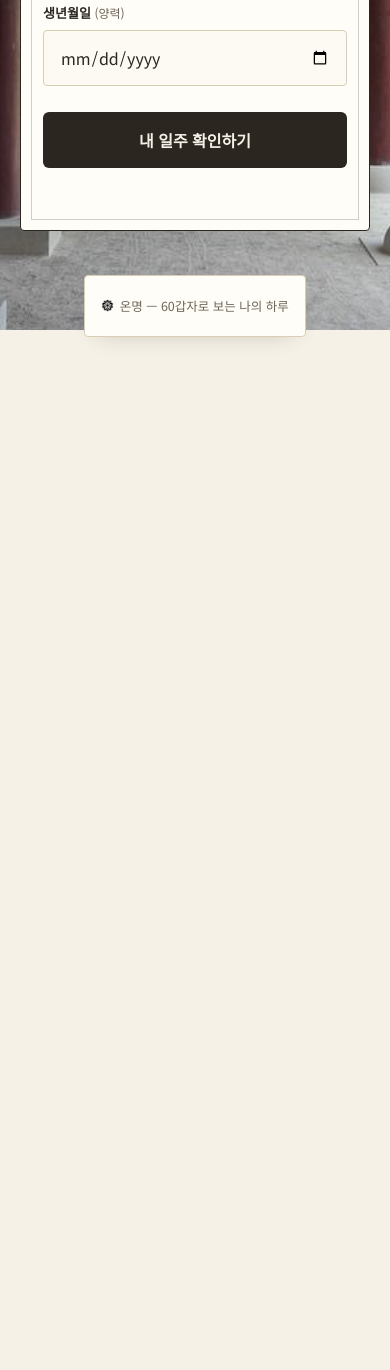
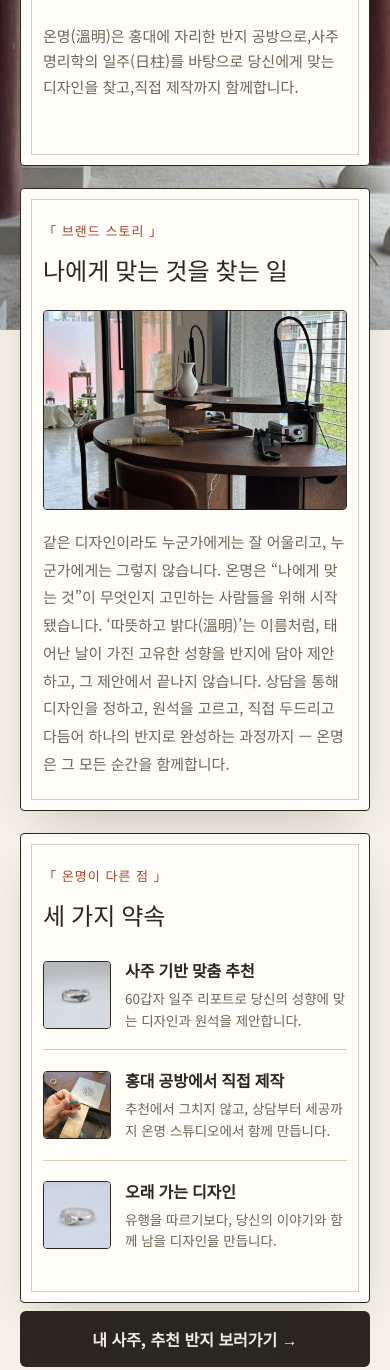
Before and after one commit to wkdrbgus12-art/ONMYEONGilju-report, a plain HTML site: page index.html in a window 390 px wide. Shown: the part 514-1884 px from the top of the page. Before the commit the page ends 891 px from the top, so only its background shows below. Drawn offline with Linux system fonts and the light colour scheme; a web font is replaced by a local one.

Commit message:
Add files via upload

```diff
--- a/index.html
+++ b/index.html
@@ -3,7 +3,7 @@
 <head>
 <meta charset="UTF-8">
 <meta name="viewport" content="width=device-width, initial-scale=1.0">
-<title>온명 · 나의 일주 리포트</title>
+<title>온명 · 사주로 찾는 나의 반지</title>
 <link rel="preconnect" href="https://fonts.googleapis.com">
 <link rel="preconnect" href="https://fonts.gstatic.com" crossorigin>
 <link href="https://fonts.googleapis.com/css2?family=Song+Myung&family=Noto+Serif+KR:wght@500;700;900&family=Noto+Sans+KR:wght@400;500;700&display=swap" rel="stylesheet">
@@ -16,68 +16,73 @@
 <div class="page">
 
   <header class="brand">
-    <img src="icon.png" alt="" class="brand-mark">
-    <span class="brand-name">온명</span>
+    <a href="index.html" class="brand-link">
+      <img src="icon.png" alt="" class="brand-mark">
+      <span class="brand-name">온명</span>
+    </a>
   </header>
 
   <main>
 
-    <!-- 입력 화면 -->
-    <section id="intro-section" class="card">
-      <p class="eyebrow">「 사주 명리 · 일주 리포트 」</p>
-      <h1>당신의 태어난 날에는<br>이미 이야기가 있습니다</h1>
-      <p class="subtitle">이름과 생년월일(양력)을 입력하면, 60갑자 중 당신의 일주를 찾아<br class="br-desktop">고유한 성향 리포트를 보여드립니다.</p>
-
-      <form id="ilju-form" autocomplete="off">
-        <div class="field">
-          <label for="name-input">이름</label>
-          <input type="text" id="name-input" placeholder="예: 홍길동" required maxlength="20">
-        </div>
-        <div class="field">
-          <label for="birth-input">생년월일 <span class="hint">(양력)</span></label>
-          <input type="date" id="birth-input" required min="1920-01-01" max="2035-12-31">
-        </div>
-        <button type="submit" class="primary-btn">
-          <span>내 일주 확인하기</span>
-        </button>
-        <p class="error-msg" id="error-msg"></p>
-      </form>
+    <!-- 히어로 -->
+    <section class="card hero-card">
+      <div class="hero-photo">
+        <img src="assets/interior-painting.jpg" alt="온명 스튜디오 내부">
+      </div>
+      <p class="eyebrow">「 사주 명리 · 반지 공방 」</p>
+      <h1>당신의 사주에서 찾은 반지,<br>손끝으로 완성하다</h1>
+      <p class="subtitle">온명(溫明)은 홍대에 자리한 반지 공방으로,<br class="br-desktop">사주 명리학의 일주(日柱)를 바탕으로 당신에게 맞는 디자인을 찾고,<br class="br-desktop">직접 제작까지 함께합니다.</p>
     </section>
 
-    <!-- 결과 화면 -->
-    <section id="result-section" class="card result-card hidden">
-      <button type="button" id="reset-btn" class="ghost-btn">&larr; 다시 입력하기</button>
+    <!-- 브랜드 스토리 -->
+    <section class="card story-card">
+      <p class="eyebrow">「 브랜드 스토리 」</p>
+      <h2>나에게 맞는 것을 찾는 일</h2>
+      <div class="story-flex">
+        <img src="assets/desk-workspace.jpg" alt="온명 작업 공간" class="story-photo">
+        <p class="story-text">
+          같은 디자인이라도 누군가에게는 잘 어울리고, 누군가에게는 그렇지 않습니다.
+          온명은 &ldquo;나에게 맞는 것&rdquo;이 무엇인지 고민하는 사람들을 위해 시작됐습니다.
+          &lsquo;따뜻하고 밝다(溫明)&rsquo;는 이름처럼, 태어난 날이 가진 고유한 성향을 반지에 담아 제안하고,
+          그 제안에서 끝나지 않습니다. 상담을 통해 디자인을 정하고, 원석을 고르고,
+          직접 두드리고 다듬어 하나의 반지로 완성하는 과정까지 &mdash; 온명은 그 모든 순간을 함께합니다.
+        </p>
+      </div>
+    </section>
 
-      <div class="result-head">
-        <p class="eyebrow" id="result-eyebrow"></p>
-        <h2 id="result-title"></h2>
+    <!-- 핵심 가치 -->
+    <section class="card values-card">
+      <p class="eyebrow">「 온명이 다른 점 」</p>
+      <h2>세 가지 약속</h2>
+
+      <div class="value-item">
+        <img src="assets/ring-flower.jpg" alt="사주 기반 맞춤 반지" class="value-thumb">
+        <div class="value-text">
+          <h3>사주 기반 맞춤 추천</h3>
+          <p>60갑자 일주 리포트로 당신의 성향에 맞는 디자인과 원석을 제안합니다.</p>
+        </div>
       </div>
 
-      <div class="report-frame">
-        <img id="result-image" alt="일주 리포트 이미지">
+      <div class="value-item">
+        <img src="assets/crafting-hand.jpg" alt="홍대 공방 직접 제작" class="value-thumb">
+        <div class="value-text">
+          <h3>홍대 공방에서 직접 제작</h3>
+          <p>추천에서 그치지 않고, 상담부터 세공까지 온명 스튜디오에서 함께 만듭니다.</p>
+        </div>
       </div>
 
-      <p class="result-note">이미지를 길게 누르거나 우클릭하여 저장할 수 있어요.</p>
+      <div class="value-item">
+        <img src="assets/ring-opal.jpg" alt="오래 가는 디자인" class="value-thumb">
+        <div class="value-text">
+          <h3>오래 가는 디자인</h3>
+          <p>유행을 따르기보다, 당신의 이야기와 함께 남을 디자인을 만듭니다.</p>
+        </div>
+      </div>
+    </section>
 
-      <a class="reserve-btn"
-         href="https://map.naver.com/p/search/%EC%98%A8%EB%AA%85/place/2033971599?c=17.81,0,0,0,dh&amp;placePath=%2Fhome%3Fbk_query%3D%EC%98%A8%EB%AA%85%26entry%3Dbmp%26from%3Dmap%26fromPanelNum%3D2%26timestamp%3D202607092041%26locale%3Dko%26svcName%3Dmap_pcv5%26searchText%3D%EC%98%A8%EB%AA%85"
-         target="_blank" rel="noopener noreferrer">
-        <svg viewBox="0 0 24 24" width="18" height="18" fill="none" stroke="currentColor" stroke-width="1.8" stroke-linecap="round" stroke-linejoin="round">
-          <path d="M12 21s-7-6.1-7-11.2A7 7 0 0 1 19 9.8C19 14.9 12 21 12 21z"/>
-          <circle cx="12" cy="9.5" r="2.4"/>
-        </svg>
-        <span>온명(홍대) 예약하러 가기</span>
-      </a>
-
-      <a class="social-btn" href="https://www.instagram.com/onmyeong_studio/" target="_blank" rel="noopener noreferrer" aria-label="온명 스튜디오 인스타그램">
-        <svg viewBox="0 0 24 24" width="20" height="20" fill="none" stroke="currentColor" stroke-width="1.7" stroke-linecap="round" stroke-linejoin="round">
-          <rect x="3" y="3" width="18" height="18" rx="5"/>
-          <circle cx="12" cy="12" r="4"/>
-          <circle cx="17.2" cy="6.8" r="1"/>
-        </svg>
-        <span>@onmyeong_studio</span>
-      </a>
-    </section>
+    <a href="report.html" class="primary-btn cta-link">
+      <span>내 사주, 추천 반지 보러가기 &rarr;</span>
+    </a>
 
   </main>
 
@@ -87,6 +92,5 @@
 
 </div>
 
-<script src="script.js"></script>
 </body>
 </html>
--- a/style.css
+++ b/style.css
@@ -52,14 +52,19 @@ html,body{
   position: relative;
   z-index: 1;
   display: inline-flex;
-  align-items:center;
-  gap:10px;
   margin-bottom: 36px;
   background: var(--paper);
   border: 1px solid var(--ink);
   border-radius: var(--radius);
   padding: 10px 18px;
   box-shadow: 0 8px 24px -12px rgba(42,38,33,0.35);
+}
+.brand-link{
+  display: inline-flex;
+  align-items: center;
+  gap: 10px;
+  text-decoration: none;
+  color: inherit;
 }
 .brand-mark{
   height: 30px;
@@ -282,3 +287,95 @@ footer{
   .card{ padding: 32px 22px; }
   .br-desktop{ display:none; }
 }
+
+/* ===== 1페이지: 브랜드 소개 ===== */
+
+.hero-card{ text-align: left; }
+
+.hero-photo{
+  margin: -46px -38px 28px;
+  border-bottom: 1px solid var(--ink);
+  overflow: hidden;
+}
+.hero-photo img{
+  display: block;
+  width: 100%;
+  height: 260px;
+  object-fit: cover;
+}
+
+.story-card, .values-card{ margin-top: 22px; }
+
+h2{
+  font-family: 'Song Myung', 'Noto Serif KR', serif;
+  font-weight: 400;
+  font-size: 24px;
+  line-height: 1.4;
+  margin: 0 0 20px;
+  color: var(--ink);
+}
+
+.story-flex{
+  display: flex;
+  flex-direction: column;
+  gap: 18px;
+}
+.story-photo{
+  width: 100%;
+  height: 200px;
+  object-fit: cover;
+  border-radius: 4px;
+  border: 1px solid var(--ink);
+}
+.story-text{
+  color: var(--ink-soft);
+  font-size: 15px;
+  line-height: 1.85;
+  margin: 0;
+}
+
+.value-item{
+  display: flex;
+  align-items: center;
+  gap: 18px;
+  padding: 18px 0;
+  border-top: 1px solid var(--line);
+}
+.value-item:first-of-type{ border-top: none; padding-top: 4px; }
+
+.value-thumb{
+  width: 84px;
+  height: 84px;
+  object-fit: cover;
+  border-radius: 4px;
+  border: 1px solid var(--ink);
+  flex-shrink: 0;
+}
+.value-text h3{
+  font-family: 'Noto Serif KR', serif;
+  font-weight: 700;
+  font-size: 16px;
+  margin: 0 0 6px;
+  color: var(--ink);
+}
+.value-text p{
+  font-size: 13.5px;
+  line-height: 1.6;
+  color: var(--ink-soft);
+  margin: 0;
+}
+
+.cta-link{
+  display: flex;
+  align-items: center;
+  justify-content: center;
+  text-decoration: none;
+  margin-top: 8px;
+}
+
+@media (max-width: 480px){
+  .hero-photo{ margin: -32px -22px 22px; }
+  .hero-photo img{ height: 200px; }
+  .value-item{ gap: 14px; }
+  .value-thumb{ width: 68px; height: 68px; }
+}
```
Also changed, not shown: report.html (added, +94 -0 lines), assets/crafting-hand.jpg (added), assets/desk-workspace.jpg (added), assets/interior-painting.jpg (added), assets/moonjar.jpg (added), assets/ring-flower.jpg (added), assets/ring-opal.jpg (added).
